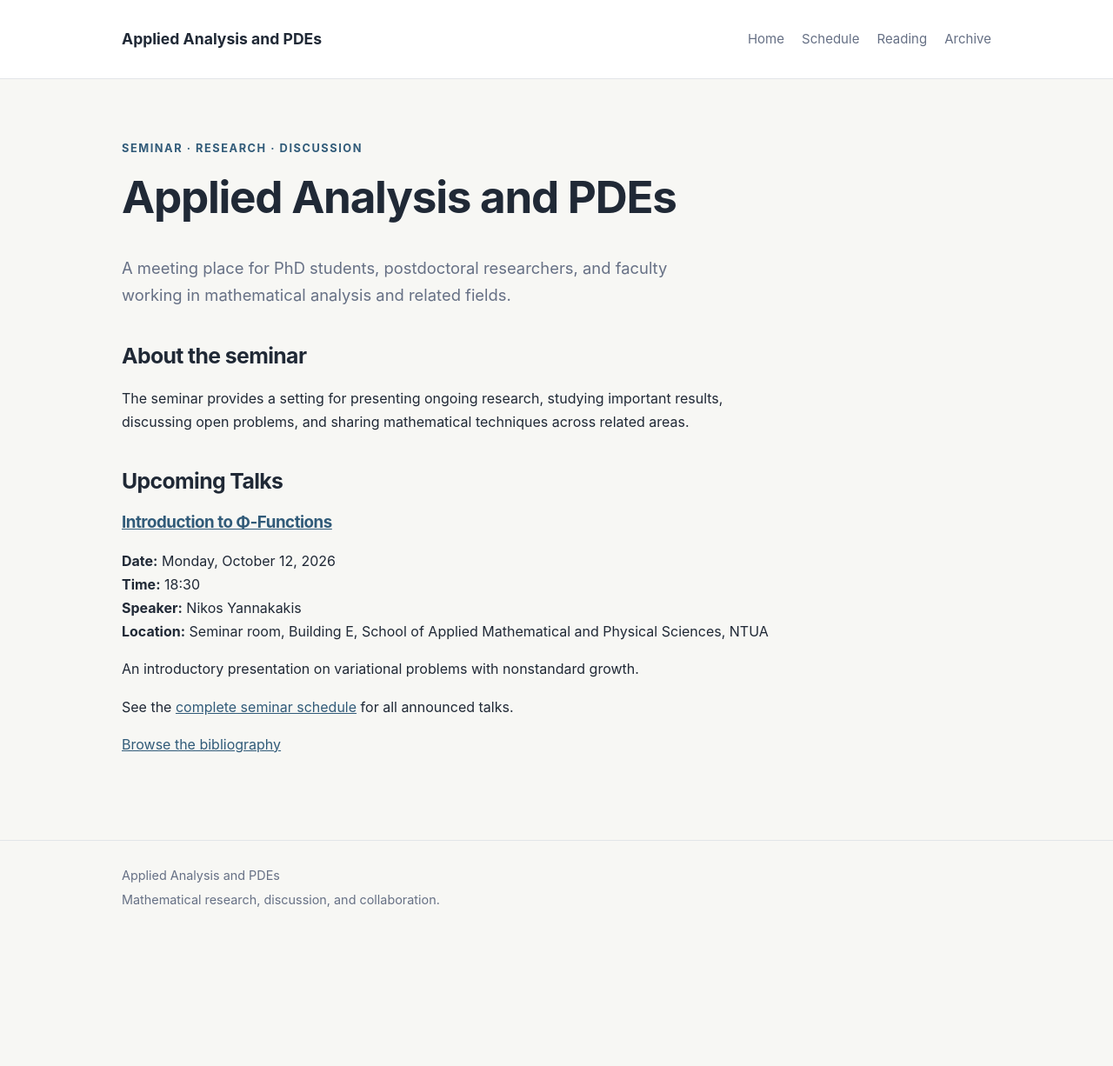
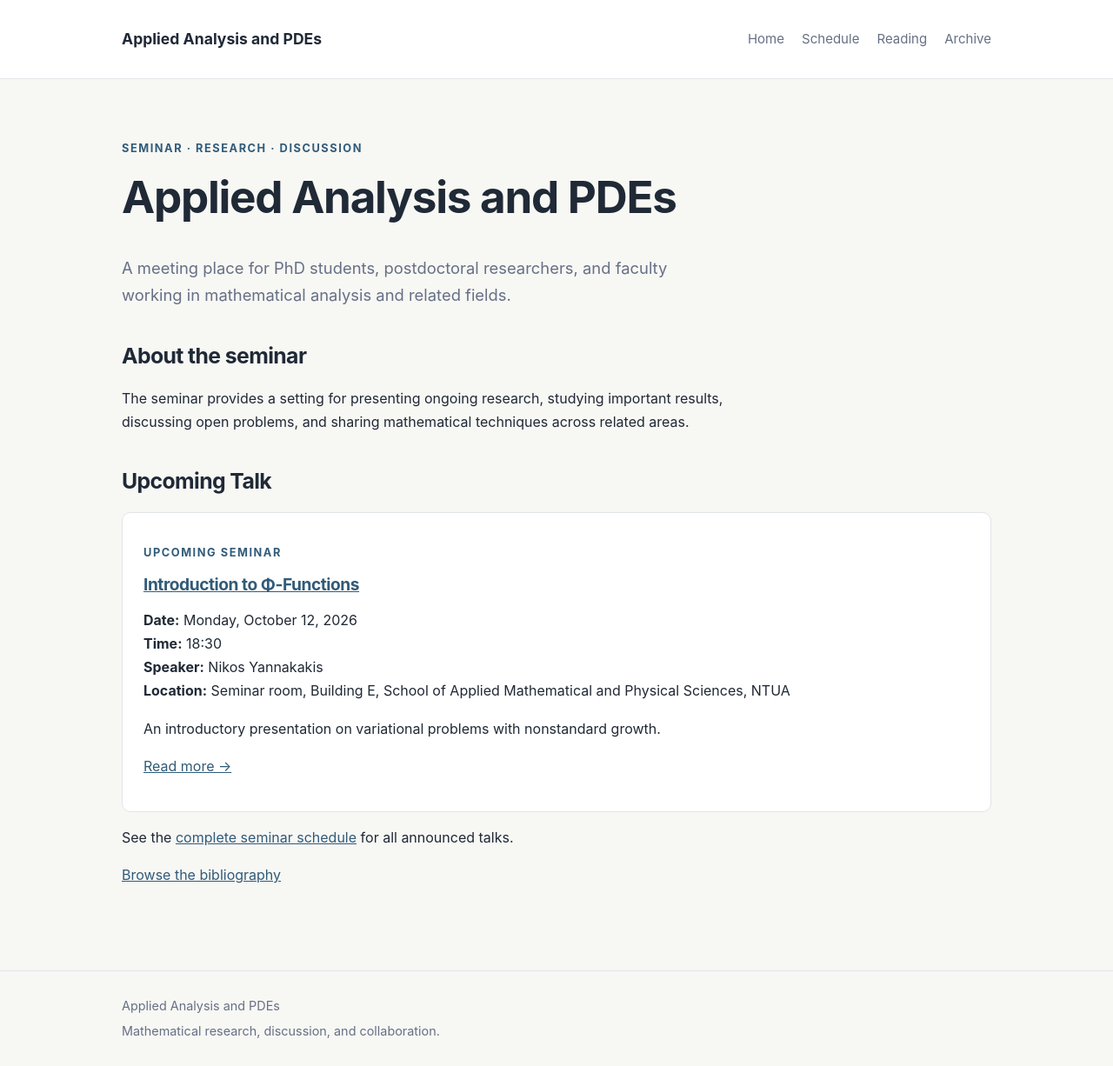
Before and after one commit to gvpantazis/math-seminar, a Jekyll site: the page built from index.md, in a window 1280 px wide. Shown: the whole page at 87% size. Built offline with Jekyll 4.4.1, drawn with Linux system fonts in a browser that asks for light colours; before the commit the page ends 1076 px from its top, so only the background shows below that.

Commit message:
Update index.md

```diff
--- a/index.md
+++ b/index.md
@@ -19,21 +19,32 @@ The seminar provides a setting for presenting ongoing research,
 studying important results, discussing open problems, and sharing
 mathematical techniques across related areas.
 
-## Upcoming Talks
+## Upcoming Talk
+
 {% assign upcoming_talks = site.talks | where_exp: "talk", "talk.date >= site.time" | sort: "date" %}
 
 {% for talk in upcoming_talks limit:1 %}
-### [{{ talk.title }}]({{ talk.url | relative_url }})
 
-**Date:** {{ talk.date | date: "%A, %B %-d, %Y" }}
-**Time:** {{ talk.time }}
-**Speaker:** {{ talk.speaker }}
-**Location:** {{ talk.location }}
+<div class="talk-card">
 
-{{ talk.abstract }}
+<p class="eyebrow">UPCOMING SEMINAR</p>
+
+<h3><a href="{{ talk.url | relative_url }}">{{ talk.title }}</a></h3>
+
+<p><strong>Date:</strong> {{ talk.date | date: "%A, %B %-d, %Y" }}<br>
+<strong>Time:</strong> {{ talk.time }}<br>
+<strong>Speaker:</strong> {{ talk.speaker }}<br>
+<strong>Location:</strong> {{ talk.location }}</p>
+
+<p>{{ talk.abstract }}</p>
+
+<p><a href="{{ talk.url | relative_url }}">Read more →</a></p>
+
+</div>
 {% else %}
-No upcoming talks have been announced yet.
+<p>No upcoming talks have been announced yet.</p>
 {% endfor %}
+
 <p>See the <a href="{{ '/schedule/' | relative_url }}">complete seminar schedule</a> for all announced talks.</p>
 
 <p><a href="{{ '/bibliography/' | relative_url }}">Browse the bibliography</a></p>
```
